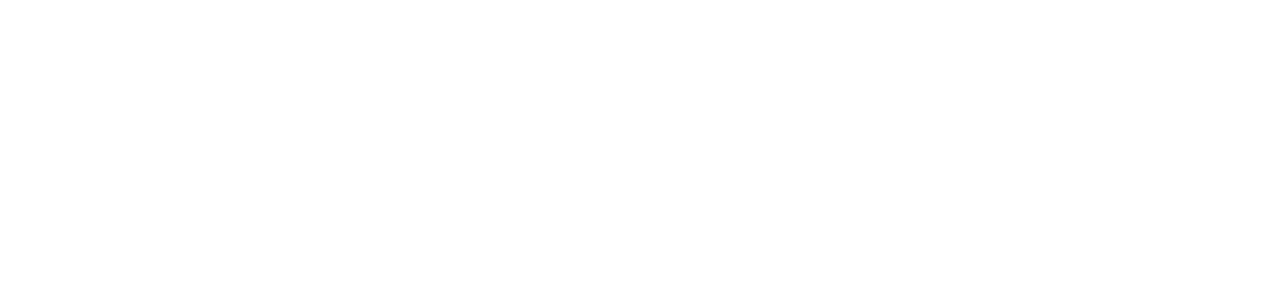
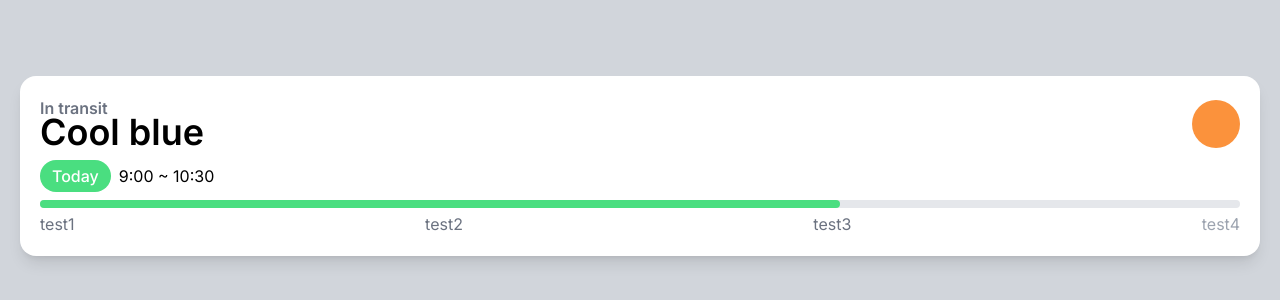
Before and after one commit to siri906/carrot-market, a Next.js app: page / in a window 1280 px wide. Shown: the part 234-534 px from the top of the page. Built offline with nearby package versions, Linux system fonts and the light colour scheme.

Commit message:
card component

```diff
--- a/app/page.tsx
+++ b/app/page.tsx
@@ -1,3 +1,29 @@
 export default function Home() {
-  return <main></main>;
+  return (
+    <main className="bg-gray-300 h-screen flex items-center justify-center p-5">
+      <div className="bg-white w-full shadow-lg p-5 rounded-2xl">
+        <div className="flex justify-between items-center">
+          <div className="flex flex-col">
+            <span className="text-gray-500 font-semibold -mb-2">In transit</span>
+            <span className="text-4xl font-semibold">Cool blue</span>
+          </div>
+          <div className="size-12 rounded-full bg-orange-400" />
+        </div>
+        <div className="my-2 flex items-center gap-2">
+          <span className="bg-green-400 text-white rounded-full px-3 py-1 text-s font-medium ">Today</span>
+          <span>9:00 ~ 10:30</span>
+        </div>
+        <div className="relative">
+          <div className="bg-gray-200 w-full h-2 rounded-2xl absolute" />
+          <div className="bg-green-400 w-2/3 h-2 rounded-2xl absolute" />
+        </div>
+        <div className="flex justify-between items-center mt-5 text-gray-500">
+          <span>test1</span>
+          <span>test2</span>
+          <span>test3</span>
+          <span className="text-gray-400">test4</span>
+        </div>
+      </div>
+    </main>
+  );
 }
--- a/tailwind.config.ts
+++ b/tailwind.config.ts
@@ -1,20 +1,8 @@
 import type { Config } from "tailwindcss";
 
 const config: Config = {
-  content: [
-    "./pages/**/*.{js,ts,jsx,tsx,mdx}",
-    "./components/**/*.{js,ts,jsx,tsx,mdx}",
-    "./app/**/*.{js,ts,jsx,tsx,mdx}",
-  ],
-  theme: {
-    extend: {
-      backgroundImage: {
-        "gradient-radial": "radial-gradient(var(--tw-gradient-stops))",
-        "gradient-conic":
-          "conic-gradient(from 180deg at 50% 50%, var(--tw-gradient-stops))",
-      },
-    },
-  },
+  content: ["./pages/**/*.{js,ts,jsx,tsx,mdx}", "./components/**/*.{js,ts,jsx,tsx,mdx}", "./app/**/*.{js,ts,jsx,tsx,mdx}"],
+  theme: {},
   plugins: [],
 };
 export default config;
```
